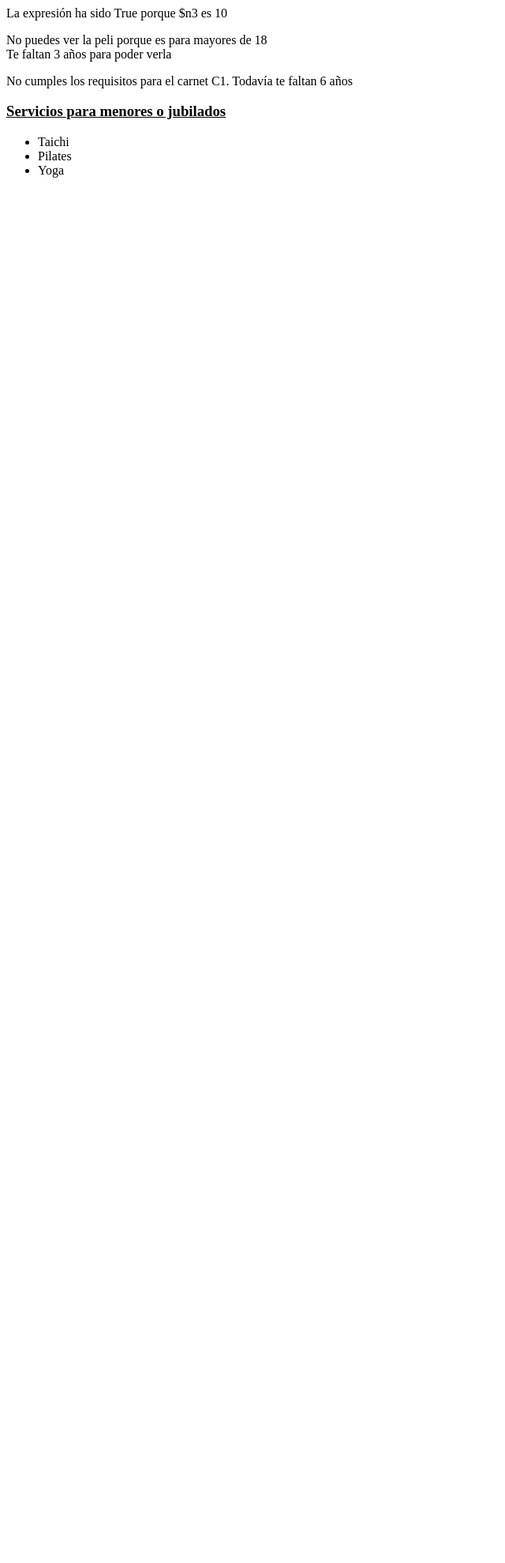
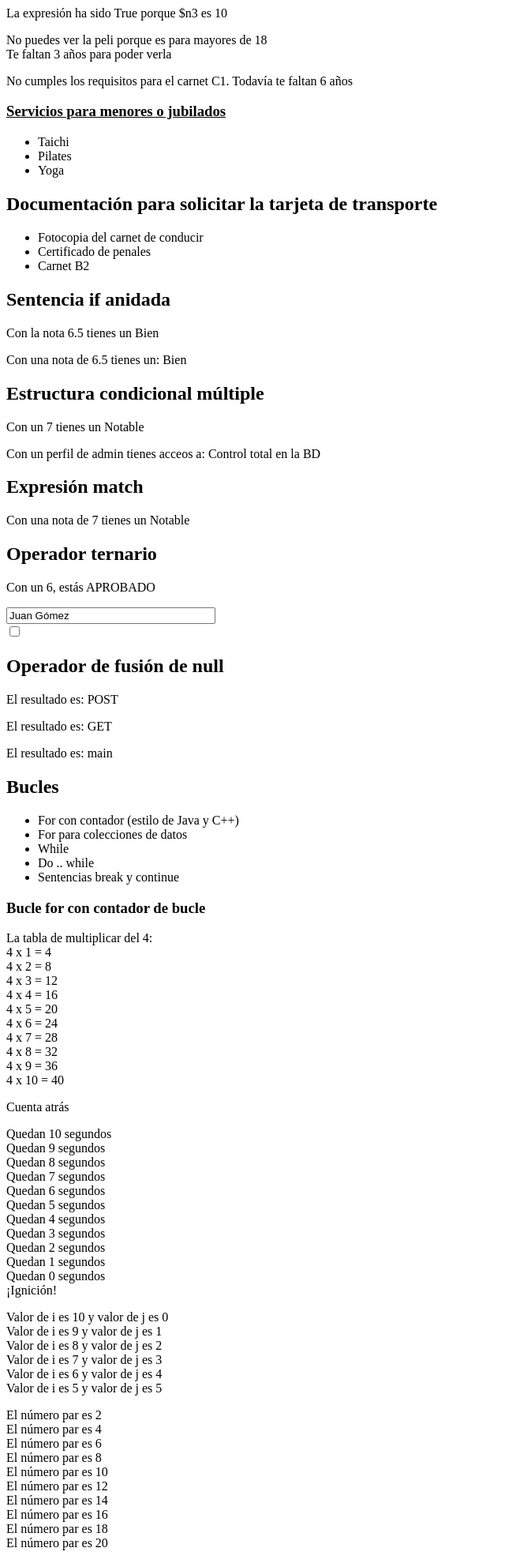
Before and after one commit to LuisDeToro10/dwes.com, a PHP site: page /ra3/05estructuras_control.php in a window 1280 px wide. Shown: the part 600-2579 px from the top of the page at 79% size, without its empty margins (0-640 px from the left). Before the commit the page ends 825 px from the top, so only its background shows below. Run offline with PHP 8.4, Linux system fonts and the light colour scheme.

Commit message:
dia 06/10 acabado

```diff
--- a/ra3/05estructuras_control.php
+++ b/ra3/05estructuras_control.php
@@ -124,6 +124,229 @@ else { ?>
 
 <?php
 }
+
+$tipoCarnet = "C1";
+if( $tipoCarnet === "C1" )
+  echo <<<CARNETB1
+  <h2>Documentación para solicitar la tarjeta de transporte</h2>
+  <ul>
+    <li>Fotocopia del carnet de conducir</li>
+    <li>Certificado de penales</li>
+    <li>Carnet B2</li>
+  </ul>
+  CARNETB1;
+?>
+<h2>Sentencia if anidada</h2>
+<?php
+$nota = 6.5;
+echo "<p>Con la nota $nota tienes un ";
+if( $nota >= 0 && $nota < 5 ) {
+  echo "Suspenso";
+}
+else {
+  if( $nota < 6) {
+    echo "Suficiente";
+  }
+  else {
+    if( $nota < 7 ) {
+      echo "Bien";
+    }
+    else {
+      if( $nota < 9 ) {
+        echo "Notable";
+      }
+      else {
+        if( $nota <= 10 ) {
+          echo "Sobresaliente";
+        }
+        else {
+          echo "Error. La nota no puede ser mayor que 10";
+        }
+      }
+    }
+  }
+}
+echo "</p>";
+
+echo "<p>Con una nota de $nota tienes un: ";
+if( $nota >= 0 && $nota < 5 ) {
+  echo "Suspenso";
+}
+else if( $nota < 6 ) {
+  echo "Aprobado";
+}
+else if( $nota < 7 ) {
+  echo "Bien";
+}
+else if( $nota < 9 ) {
+  echo "Notable";
+}
+else if( $nota <= 10 ) {
+  echo "Sobresaliente";
+}
+else {
+  echo "Error. La nota no puede ser mayor que 10";
+}
+echo "</p>";
+?>
+<h2>Estructura condicional múltiple</h2>
+<?php
+// Sentencia switch
+/*
+switch( <expresión> ) {
+  case <valor1>:
+    // Sentencias a ejecutar si expresión === valor1
+    break;
+
+  case <valor2>:
+    // Sentencias a ejecutar si expresión === valor2
+
+  ....
+  case <valorN>:
+    // Sentencias a ejecutar si expresión === valorN
+  [default:
+    // Sentencias si expresión !== de todos los valores
+  ]
+}
+  // Siguiente sentencia a switch
+*/
+$nota = 7;
+echo "<p>Con un $nota tienes un ";
+switch($nota) {
+  case 0:
+  case 1:
+  case 2:
+  case 3:
+  case 4:
+    echo "Suspenso";
+    break;
+  case 5:
+    echo "Aprobado";
+    break;
+  case 6:
+    echo "Bien";
+    break;
+  case 7:
+  case 8:
+    echo "Notable";
+    break;
+  case 9:
+  case 10:
+    echo "Sobresaliente";
+    break;
+  default:
+    echo "La nota tiene que estar enter 0 y 10";
+}
+echo "</p>";
+
+$perfil = "admin";
+echo "<p>Con un perfil de $perfil tienes acceos a: ";
+switch( $perfil ) {
+  case "user":
+    echo "Lectura y escritura en la BD";
+    break;
+  case "admin":
+    echo "Control total en la BD";
+    break;
+  case "invitado":
+    echo "Lectura en la BD";
+    break;
+  default:
+    echo "El perfil no es correcto";
+}
+echo "</p>";
+?>
+<h2>Expresión match</h2>
+<?php
+$nota_suspensa = 4.5;
+$calificacion = match($nota) {
+  0, 1, 2, 3, 4, $nota_suspensa     => "Suspenso",
+  4 + 1, 6 - 1                 => "Aprobado",
+  "5"               => "Aprobado",
+  6                 => "Bien",
+  7,8               => "Notable",
+  9,10              => "Sobresaliente",
+  default           => "Error. La nota tiene que estar entre 0 y 10"
+};
+
+echo "<p>Con una nota de $nota tienes un $calificacion</p>";
+?>
+<h2>Operador ternario</h2>
+<?php
+// Sintaxis:
+//  <condición> ? <expresión_true> : <expresión_false>;
+
+$nota = 6;
+$resultado = $nota >= 5 ? "Con un $nota, estás APROBADO" : "Con un $nota, estás SUSPENSO";
+echo "<p>$resultado</p>";
+
+$nombre = "Juan Gómez";
+$conBeca = false;
+?>
+<form method="POST">
+<input type="text" name="nombre" size="30" value="<?=isset($nombre) ? $nombre : ""?>">
+<br>
+<input type="checkbox" name="conBeca" <?=$conBeca ? "checked" : ""?> value="Si">
+</form>
+
+<h2>Operador de fusión de null</h2>
+<?php
+
+$metodo = "POST";
+$segundoMetodo = "GET";
+$por_defecto ="main";
+
+$resultado = $metodo ?? $segundoMetodo ?? $por_defecto;
+echo "<p>El resultado es: $resultado</p>";
+
+$metodo = null;
+$resultado = $metodo ?? $segundoMetodo ?? $por_defecto;
+echo "<p>El resultado es: $resultado</p>";
+
+$segundoMetodo = null;
+$resultado = $metodo ?? $segundoMetodo ?? $por_defecto;
+echo "<p>El resultado es: $resultado</p>";
+?>
+
+<h2>Bucles</h2>
+<ul>
+  <li>For con contador (estilo de Java y C++)</li>
+  <li>For para colecciones de datos</li>
+  <li>While</li>
+  <li>Do .. while</li>
+  <li>Sentencias break y continue</li>
+</ul>
+
+<h3>Bucle for con contador de bucle</h3>
+<?php
+// Tabla de multiplicar
+$numero = 4;
+echo "<p>La tabla de multiplicar del 4:<br>";
+for( $i = 1; $i<= 10; $i++) {
+  echo "$numero x $i = " . $numero * $i . "<br>";
+}
+echo "</p>";
+
+echo "<p>Cuenta atrás</p>";
+for( $i = 10; $i >= 0; $i--) {
+  echo "Quedan $i segundos<br>";
+}
+echo "¡Ignición!</p>";
+
+// Varias expresiones en el inicio del contador
+// y en la parte del incremento
+echo "<p>";
+for( $i = 10, $j = 0; $i >= 5 && $j < 8; $i--, $j++) {
+  echo "Valor de i es $i y valor de j es $j<br>";
+}
+echo "</p>";
+
+echo "<p>";
+// Visualizar los números pares entre 2 y 20
+for( $i = 2; $i <= 20; $i+=2 ) {
+  echo "El número par es $i<br>";
+}
+echo "</p>";
 ?>
 </body>
 </html>
```
